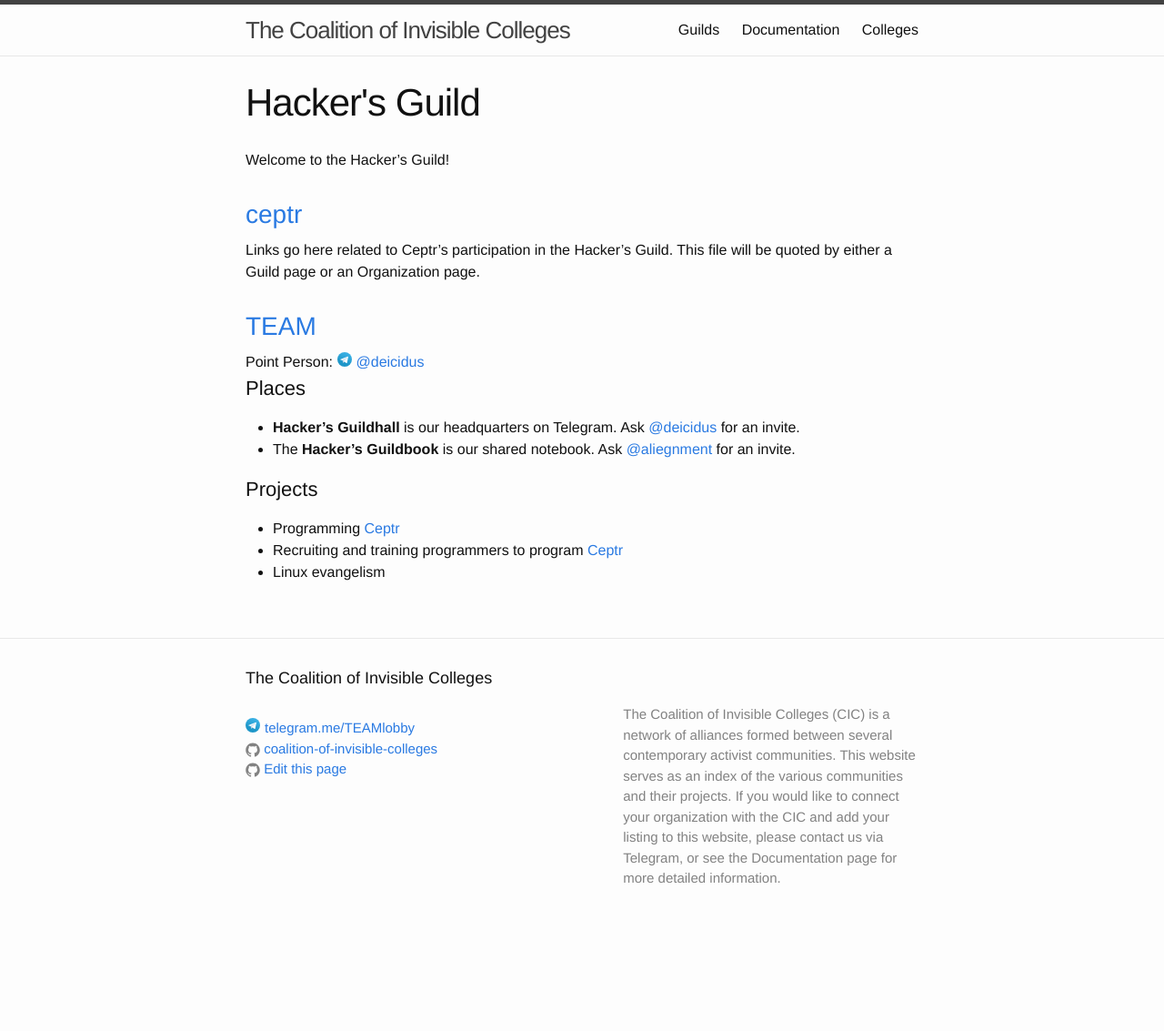
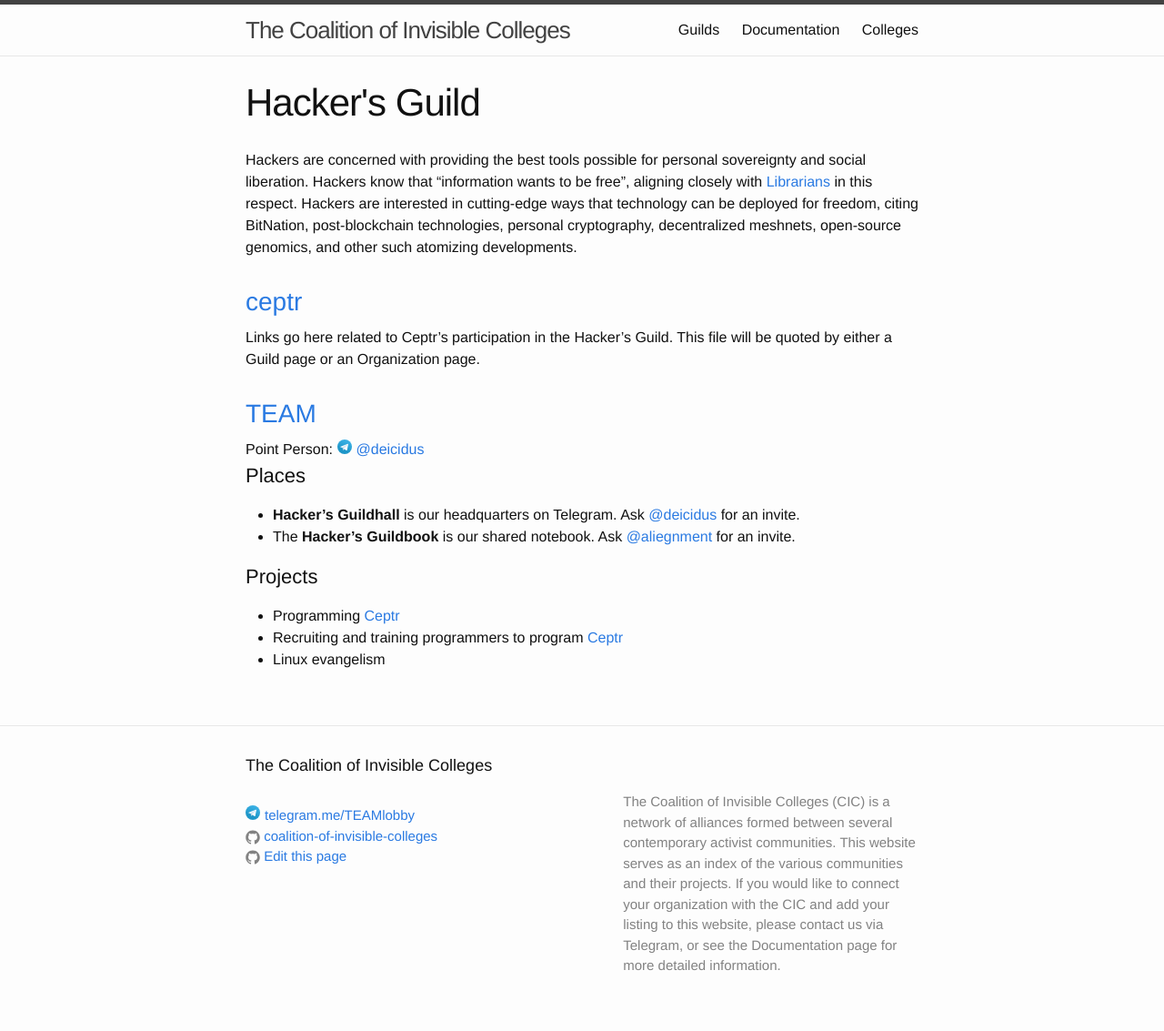
Before and after one commit to coalition-of-invisible-colleges/cic.github.io, a Jekyll site: the page built from guilds/hackers.md, in a window 1280 px wide. Shown: the whole page at 91% size. Built offline with Jekyll 4.4.1, drawn with Linux system fonts in a browser that asks for light colours; before the commit the page ends 1037 px from its top, so only the background shows below that.

Commit message:
Added description

```diff
--- a/guilds/hackers.md
+++ b/guilds/hackers.md
@@ -4,4 +4,4 @@ title: Hacker's Guild
 guild: hackers
 permalink: /guilds/hackers/
 ---
-Welcome to the Hacker's Guild!
+Hackers are concerned with providing the best tools possible for personal sovereignty and social liberation. Hackers know that "information wants to be free", aligning closely with [Librarians](/guilds/librarians/) in this respect. Hackers are interested in cutting-edge ways that technology can be deployed for freedom, citing BitNation, post-blockchain technologies, personal cryptography, decentralized meshnets, open-source genomics, and other such atomizing developments.
```
